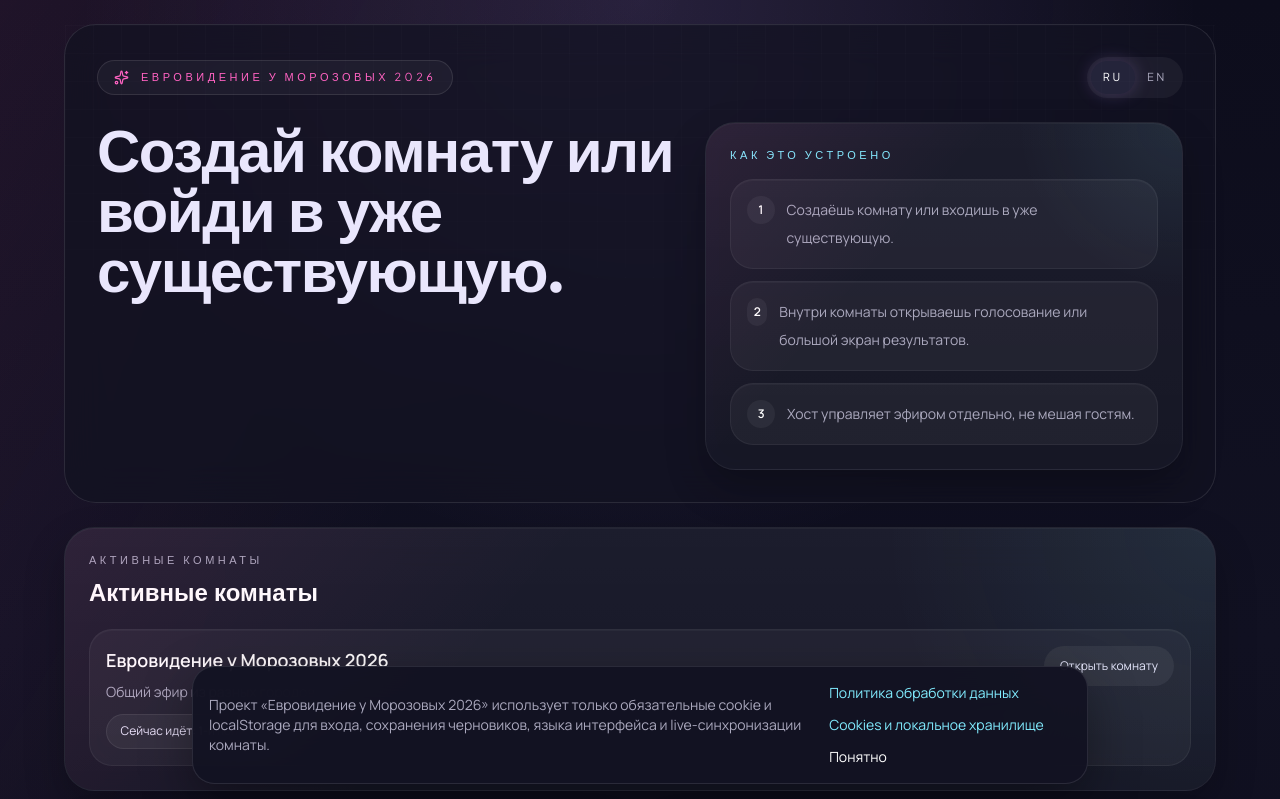
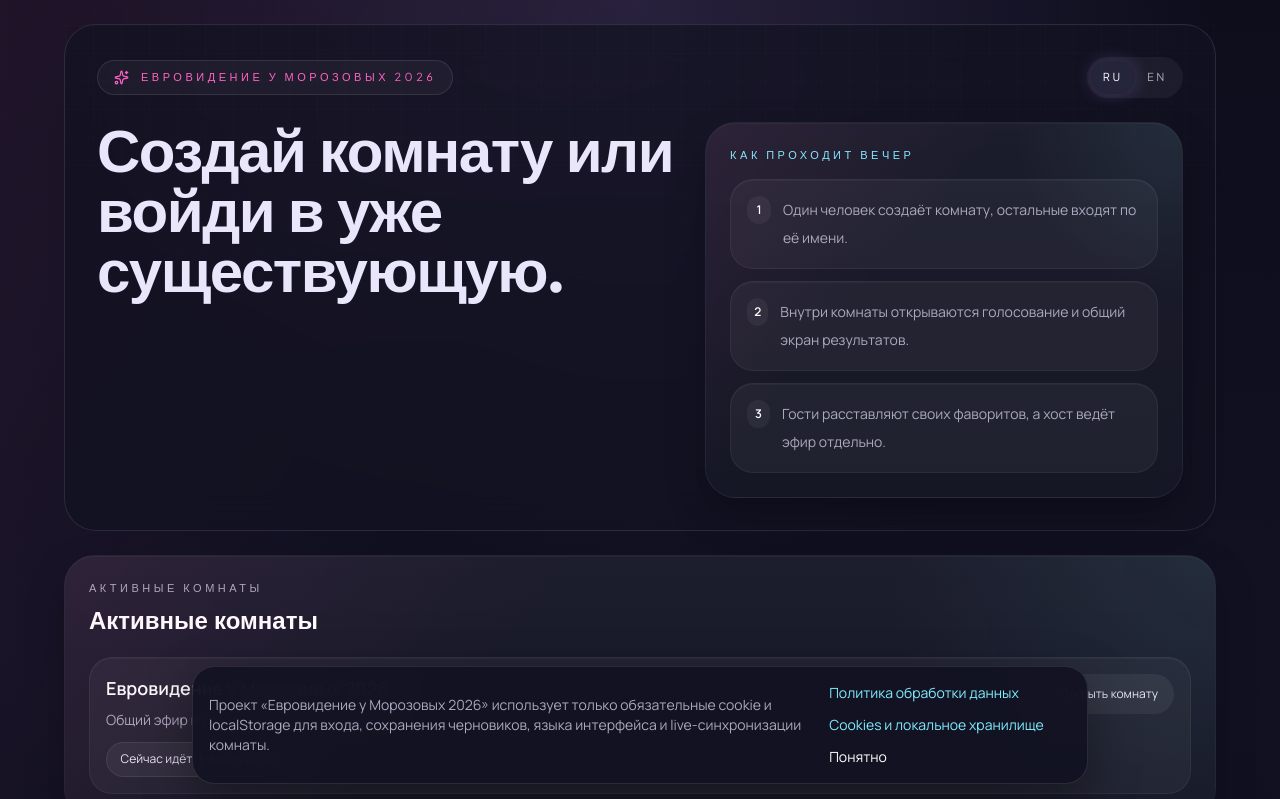
Before and after one commit to Eevee-Eevee-Eve/eurovision-project, a Next.js app in the folder frontend/: page / in a window 1280 px wide. Shown: the top 799 px of the page. Built offline with nearby package versions, Linux system fonts and the light colour scheme; no server answers.

Commit message:
Refine premium home flow copy

```diff
--- a/frontend/app/page.tsx
+++ b/frontend/app/page.tsx
@@ -81,11 +81,11 @@ export default function Home() {
             temporary: "Временная",
             privateRoom: "С паролем",
             noRooms: "Пока видна только основная комната.",
-            whyTitle: "Как это устроено",
+            whyTitle: "Как проходит вечер",
             whyItems: [
-              "Создаёшь комнату или входишь в уже существующую.",
-              "Внутри комнаты открываешь голосование или большой экран результатов.",
-              "Хост управляет эфиром отдельно, не мешая гостям.",
+              "Один человек создаёт комнату, остальные входят по её имени.",
+              "Внутри комнаты открываются голосование и общий экран результатов.",
+              "Гости расставляют своих фаворитов, а хост ведёт эфир отдельно.",
             ],
           }
         : {
@@ -115,11 +115,11 @@ export default function Home() {
             temporary: "Temporary",
             privateRoom: "Password",
             noRooms: "Only the main room is visible right now.",
-            whyTitle: "How it works",
+            whyTitle: "How the night flows",
             whyItems: [
-              "Create a room or enter one that already exists.",
-              "Inside the room, switch between voting and the results screen.",
-              "The host controls the live flow separately.",
+              "One person creates the room, everyone else joins by its name.",
+              "Inside the room, voting and the shared results screen open up.",
+              "Guests rank their favourites while the host runs the live flow.",
             ],
           },
     [language],
```
